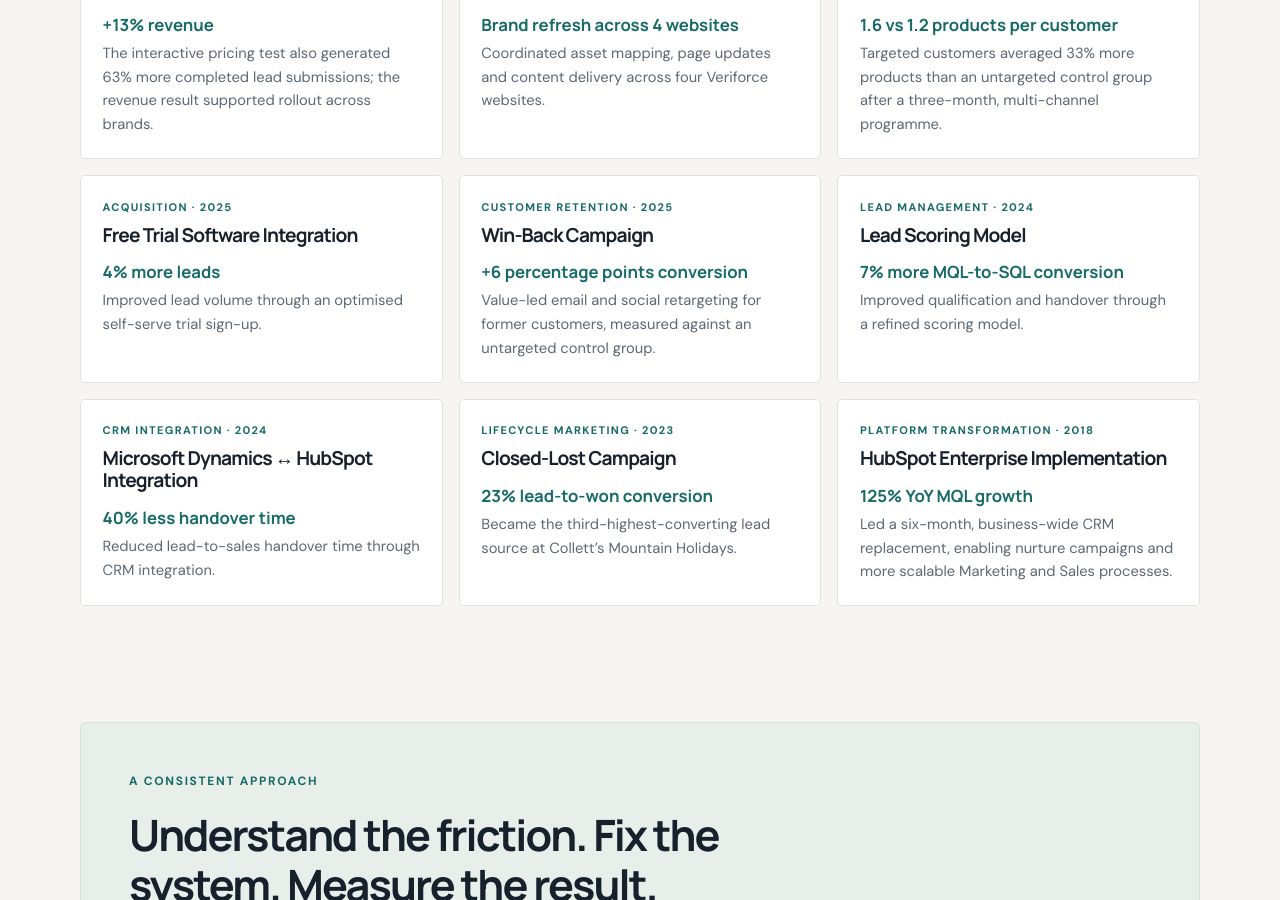
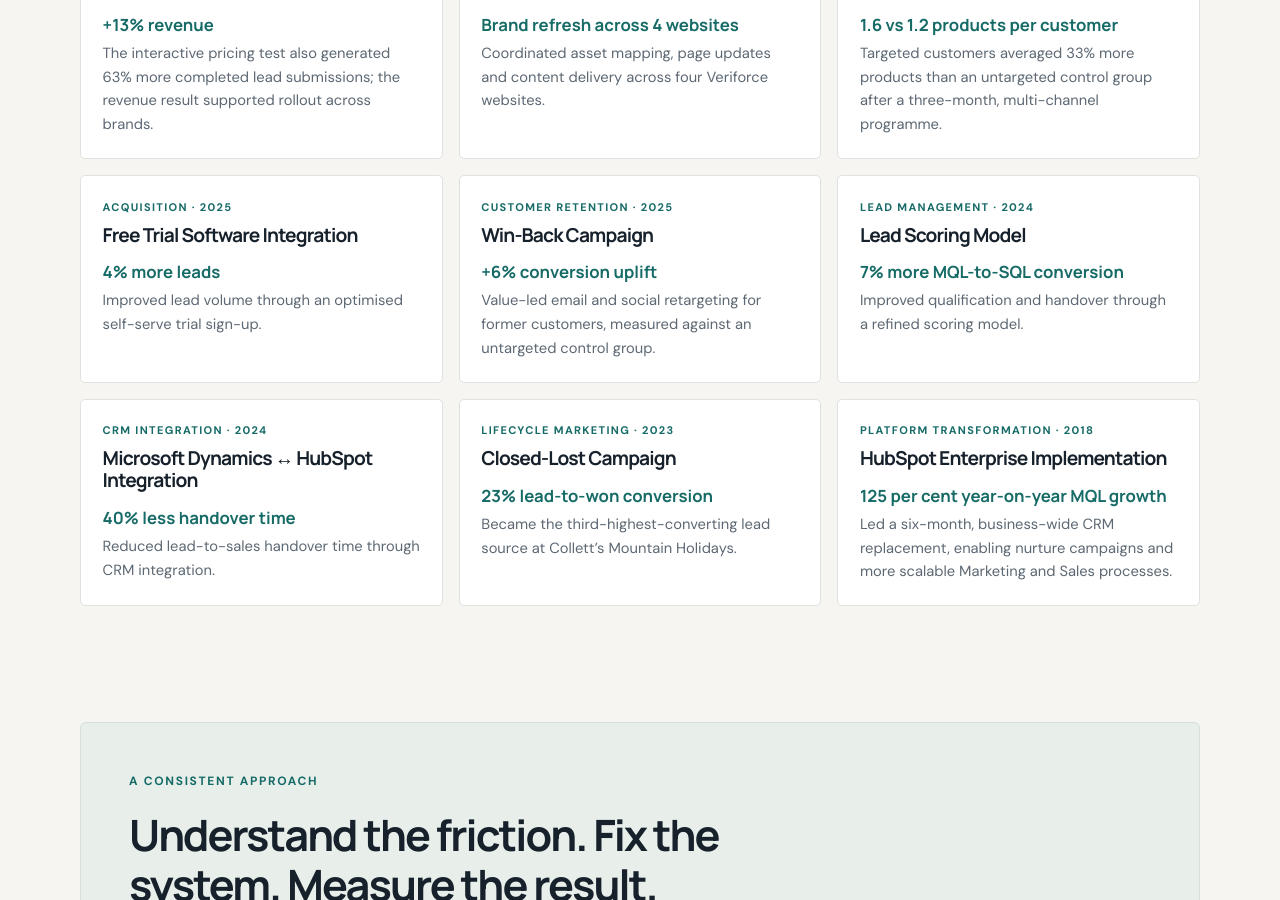
Before and after one commit to georgefwmurray/Marketing-Operations-Control-Centre, a Jekyll site: the page built from Campaign-Commercial-Projects.md, in a window 1280 px wide and 900 px high, scrolled down 1769 px. Built offline with Jekyll 4.4.1, drawn with Linux system fonts in a browser that asks for light colours.

Commit message:
Address review: factual consistency and clean internal links

```diff
--- a/Campaign-Commercial-Projects.md
+++ b/Campaign-Commercial-Projects.md
@@ -40,11 +40,11 @@ description: "Selected campaign, sales and platform projects across marketing au
     <article class="project-card"><span class="project-category">Digital experience · 2026</span><h3><a href="/projects/rebrand-website-update/">Rebrand — Website Update</a></h3><strong>Brand refresh across 4 websites</strong><p>Coordinated asset mapping, page updates and content delivery across four Veriforce websites.</p></article>
     <article class="project-card"><span class="project-category">Customer growth · 2025</span><h3><a href="/projects/cross-sell-campaign/">Cross-Sell Campaign</a></h3><strong>1.6 vs 1.2 products per customer</strong><p>Targeted customers averaged 33% more products than an untargeted control group after a three-month, multi-channel programme.</p></article>
     <article class="project-card"><span class="project-category">Acquisition · 2025</span><h3><a href="/projects/free-trial-software-integration/">Free Trial Software Integration</a></h3><strong>4% more leads</strong><p>Improved lead volume through an optimised self-serve trial sign-up.</p></article>
-    <article class="project-card"><span class="project-category">Customer retention · 2025</span><h3><a href="/projects/win-back-campaign/">Win-Back Campaign</a></h3><strong>+6 percentage points conversion</strong><p>Value-led email and social retargeting for former customers, measured against an untargeted control group.</p></article>
+    <article class="project-card"><span class="project-category">Customer retention · 2025</span><h3><a href="/projects/win-back-campaign/">Win-Back Campaign</a></h3><strong>+6% conversion uplift</strong><p>Value-led email and social retargeting for former customers, measured against an untargeted control group.</p></article>
     <article class="project-card"><span class="project-category">Lead management · 2024</span><h3><a href="/projects/lead-scoring-model/">Lead Scoring Model</a></h3><strong>7% more MQL-to-SQL conversion</strong><p>Improved qualification and handover through a refined scoring model.</p></article>
     <article class="project-card"><span class="project-category">CRM integration · 2024</span><h3><a href="/projects/microsoft-dynamics-hubspot-integration/">Microsoft Dynamics ↔ HubSpot Integration</a></h3><strong>40% less handover time</strong><p>Reduced lead-to-sales handover time through CRM integration.</p></article>
     <article class="project-card"><span class="project-category">Lifecycle marketing · 2023</span><h3><a href="/projects/closed-lost-campaign/">Closed-Lost Campaign</a></h3><strong>23% lead-to-won conversion</strong><p>Became the third-highest-converting lead source at Collett’s Mountain Holidays.</p></article>
-    <article class="project-card"><span class="project-category">Platform transformation · 2018</span><h3><a href="/projects/hubspot-enterprise-implementation/">HubSpot Enterprise Implementation</a></h3><strong>125% YoY MQL growth</strong><p>Led a six-month, business-wide CRM replacement, enabling nurture campaigns and more scalable Marketing and Sales processes.</p></article>
+    <article class="project-card"><span class="project-category">Platform transformation · 2018</span><h3><a href="/projects/hubspot-enterprise-implementation/">HubSpot Enterprise Implementation</a></h3><strong>125 per cent year-on-year MQL growth</strong><p>Led a six-month, business-wide CRM replacement, enabling nurture campaigns and more scalable Marketing and Sales processes.</p></article>
   </div>
 </section>
 
```
